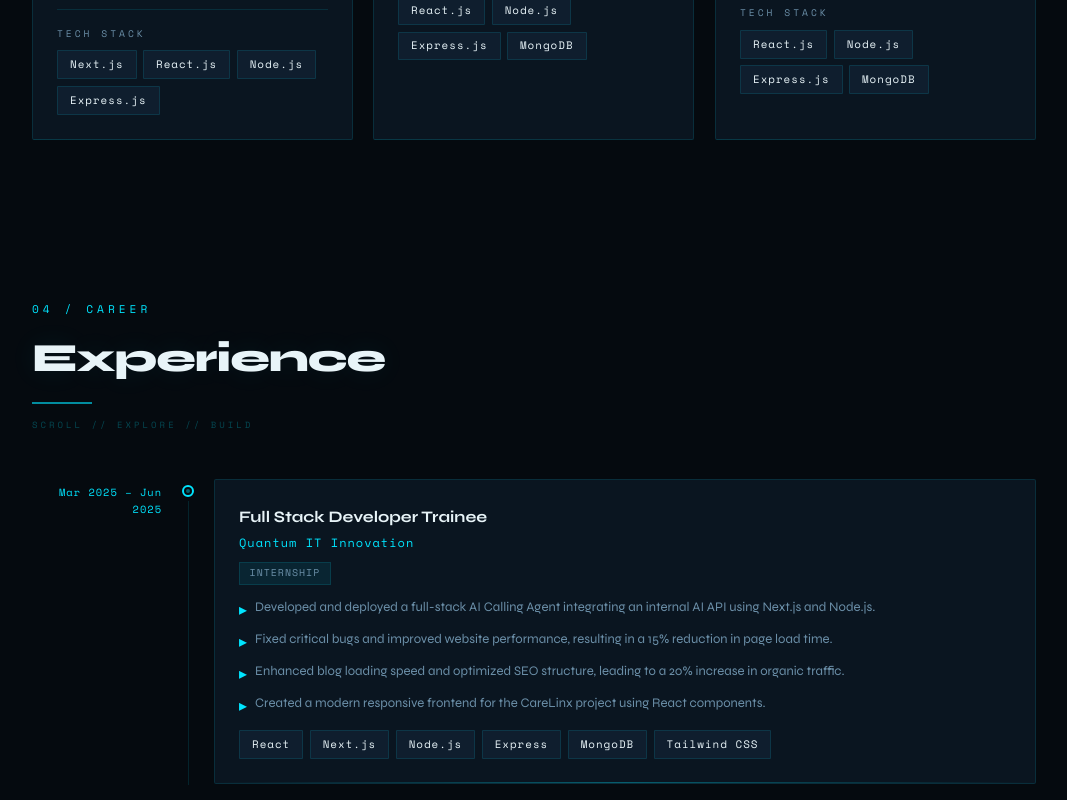
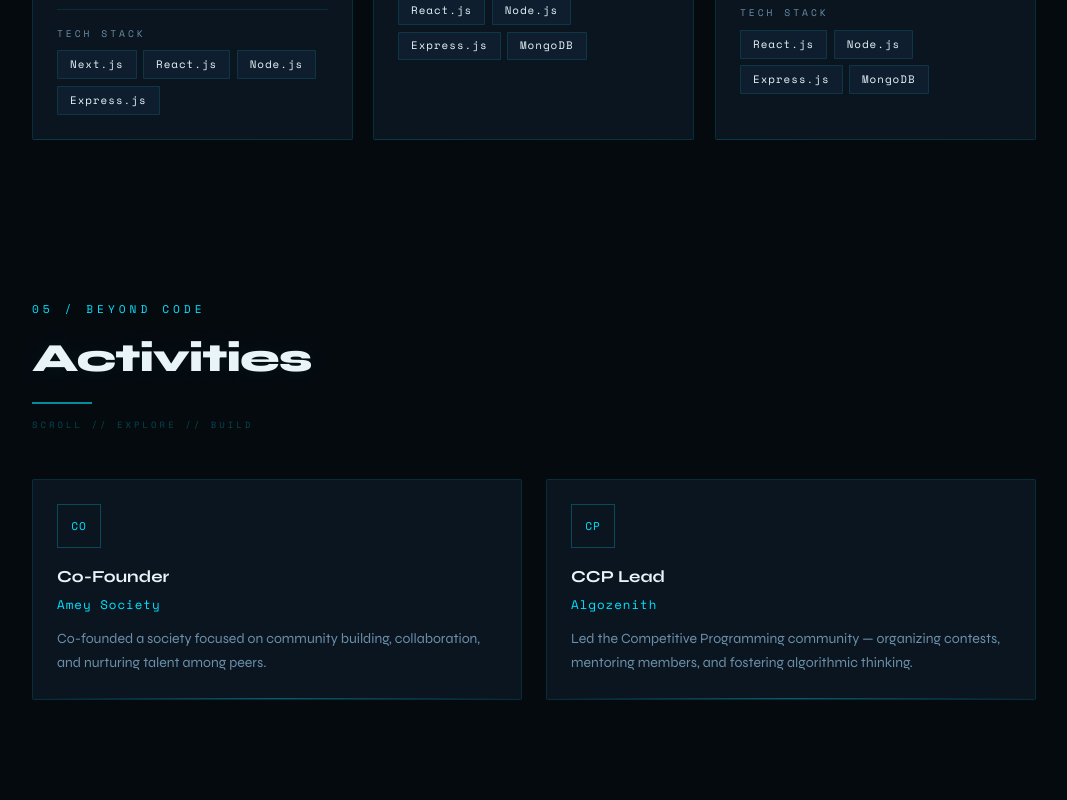
Before and after one commit to Rajput-vinay/portfolio_vinay, a React (Create React App) app: page / in a window 1280 px wide. Shown: the part 6632-7432 px from the top of the page, without its empty margins (106-1173 px from the left). Built offline with nearby package versions, Linux system fonts and the light colour scheme; no server answers; the HTML template or start-up script is replaced by a standard one.

Commit message:
Comment out experience section

```diff
--- a/src/App.jsx
+++ b/src/App.jsx
@@ -5,7 +5,7 @@ import Hero from './components/Hero';
 import Qualification from './components/Qualification';
 import Skills from './components/Skills';
 import Projects from './components/Projects';
-import Experience from './components/Experience';
+// import Experience from './components/Experience';
 import Activities from './components/Activities';
 import Certifications from './components/Certifications';
 import Contact from './components/Contact';
@@ -40,7 +40,7 @@ export default function App(){
   const showToast=useCallback(msg=>{setToast(msg);setTimeout(()=>setToast(''),2500)},[]);
   return <>
     <ThreeDScene/><GridBg/><CursorGlow x={cursor.x} y={cursor.y}/><Navbar active={activeSection} scrollTo={scrollTo}/>
-    <main><Hero scrollTo={scrollTo}/><Qualification/><Skills/><Projects/><Experience/><Activities/><Certifications/><GitHubActivity/><Contact showToast={showToast}/></main>
+    <main><Hero scrollTo={scrollTo}/><Qualification/><Skills/><Projects/>{/* <Experience/> */}<Activities/><Certifications/><GitHubActivity/><Contact showToast={showToast}/></main>
     <Footer/><Toast message={toast}/>
   </>;
 }
```
